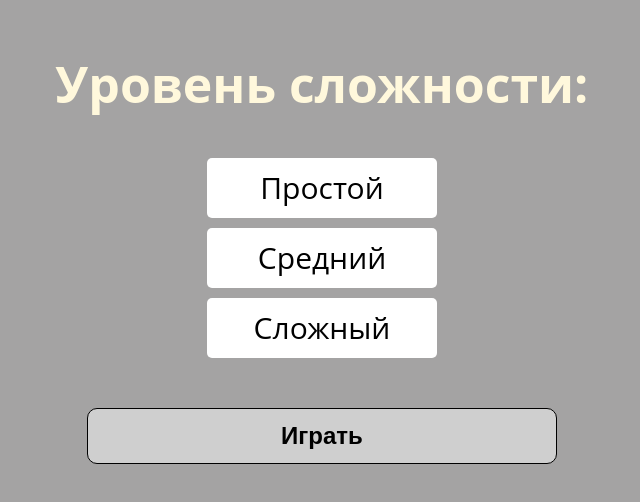
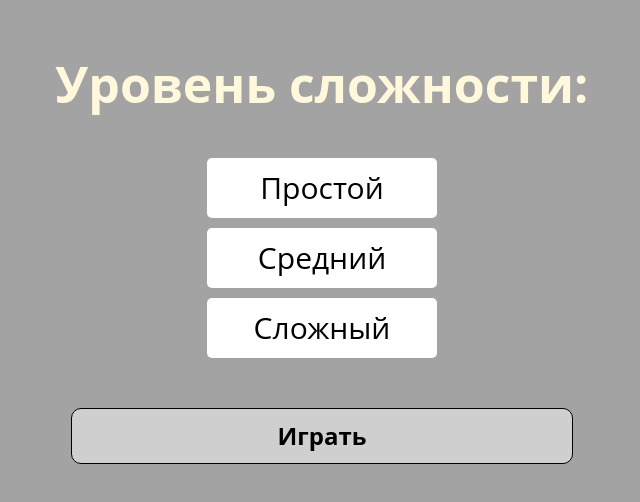
Before and after one commit to metanol596/minesweeper, a React (Create React App) app: page / in a window 1280 px wide. Shown: the top 502 px of the page, without its empty margins (318-958 px from the left). Built offline with nearby package versions, Linux system fonts and the light colour scheme.

Commit message:
change Play button

```diff
--- a/src/index.css
+++ b/src/index.css
@@ -19,3 +19,7 @@ ul {
   padding: 0;
   margin: 0;
 }
+
+a {
+  text-decoration: none;
+}
--- a/src/pages/GameSettings/GameSettings.tsx
+++ b/src/pages/GameSettings/GameSettings.tsx
@@ -1,4 +1,5 @@
 import { useState } from 'react';
+import { Link } from 'react-router-dom';
 
 import s from './gameSettings.module.css';
 
@@ -21,7 +22,9 @@ function GameSettings() {
           </li>
         ))}
       </ul>
-      <button className={s.button}>Играть</button>
+      <Link to={'/game'} className={s.button}>
+        Играть
+      </Link>
     </section>
   );
 }
--- a/src/pages/GameSettings/gameSettings.module.css
+++ b/src/pages/GameSettings/gameSettings.module.css
@@ -34,6 +34,7 @@
 }
 
 .button {
+  display: inline-block;
   width: 470px;
   padding: 15px;
   border-radius: 10px;
@@ -42,6 +43,7 @@
   font-weight: bold;
   font-size: 24px;
   line-height: 100%;
+  color: #000000;
   background-color: #cfcfcf;
 }
 
```
